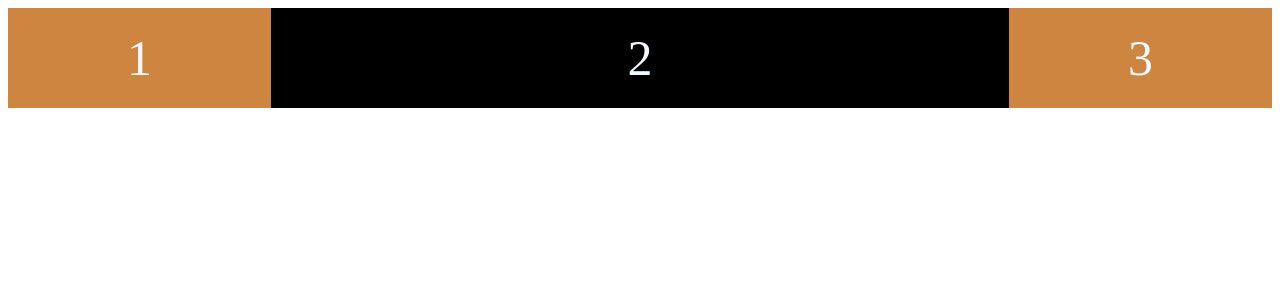
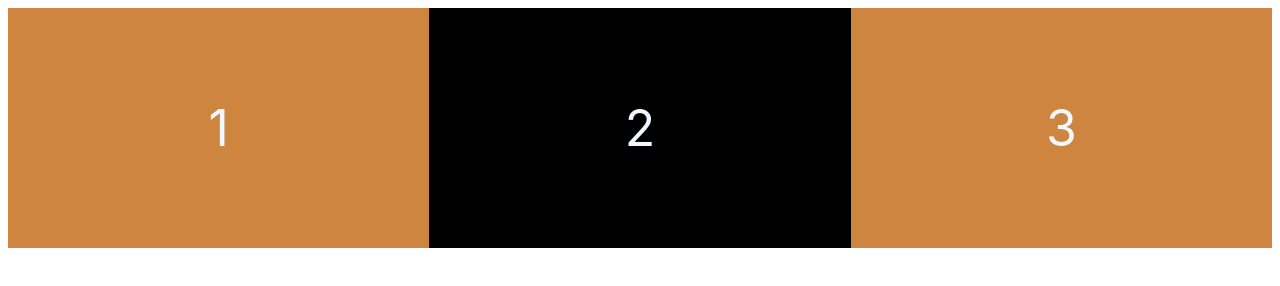
Before and after one commit to hojunkim1/sassy-style, a plain HTML site: page index.html in a window 1280 px wide. Drawn offline with Linux system fonts and the light colour scheme.

Commit message:
learn flex basis

```diff
--- a/style.css
+++ b/style.css
@@ -1,5 +1,13 @@
+body {
+  font-family: -apple-system, BlinkMacSystemFont, "Segoe UI", Roboto, Oxygen,
+    Ubuntu, Cantarell, "Open Sans", "Helvetica Neue", sans-serif;
+}
+
 .father {
+  /* Layout */
   display: flex;
+  justify-content: space-around;
+  /* Design */
   height: 100vh;
 }
 
@@ -8,16 +16,15 @@
   display: flex;
   justify-content: center;
   align-items: center;
+  flex-basis: 30%;
   flex-grow: 1;
   /* Design */
-  height: 100px;
+  height: 30%;
   background: peru;
   color: aliceblue;
   font-size: 50px;
 }
 
 .child:nth-child(2) {
-  flex-shrink: 3;
-  flex-grow: 3;
   background-color: black;
 }
```
Also changed, not shown: README.md (added).
